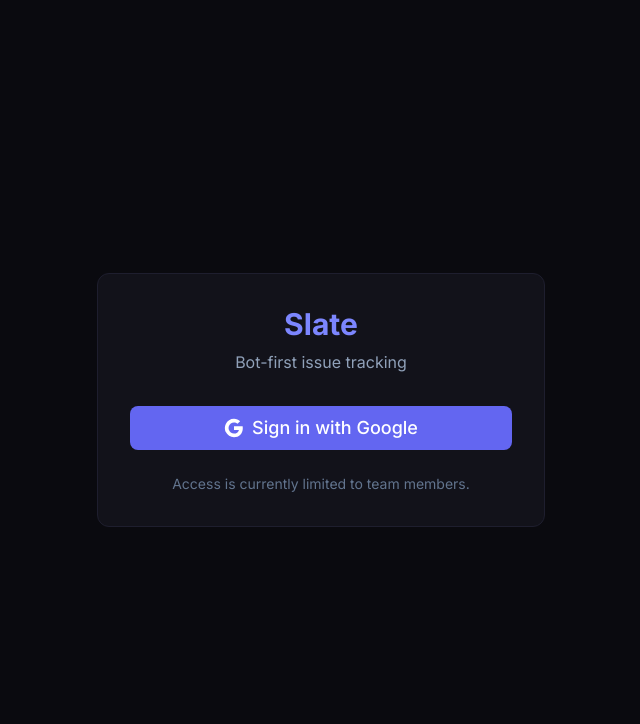
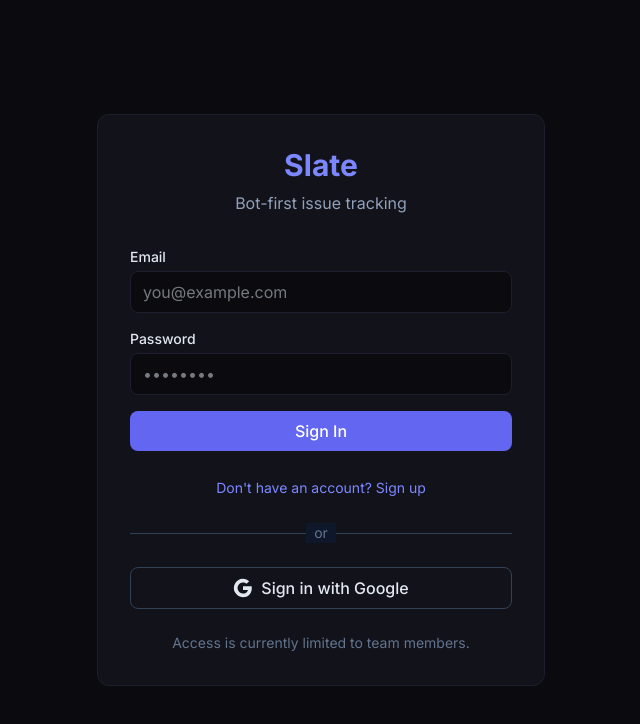
Before and after one commit to toolsbybuddy/slate, a Next.js app: page /login in a window 1280 px wide. Shown: the top 724 px of the page, without its empty margins (319-959 px from the left). Built offline with nearby package versions, Linux system fonts and the light colour scheme; no server answers.

Commit message:
Add email/password auth option to login page

```diff
--- a/src/app/login/page.tsx
+++ b/src/app/login/page.tsx
@@ -2,13 +2,55 @@
 
 import { createClient } from '@/lib/supabase/client'
 import { useState } from 'react'
+import { useRouter } from 'next/navigation'
 
 export default function LoginPage() {
   const [loading, setLoading] = useState(false)
+  const [email, setEmail] = useState('')
+  const [password, setPassword] = useState('')
+  const [isSignUp, setIsSignUp] = useState(false)
+  const [error, setError] = useState<string | null>(null)
+  const [message, setMessage] = useState<string | null>(null)
+
+  const router = useRouter()
   const supabase = createClient()
+
+  const handleEmailAuth = async (e: React.FormEvent) => {
+    e.preventDefault()
+    setError(null)
+    setMessage(null)
+    setLoading(true)
+
+    try {
+      if (isSignUp) {
+        const { error } = await supabase.auth.signUp({
+          email,
+          password,
+          options: {
+            emailRedirectTo: `${window.location.origin}/auth/callback`,
+          },
+        })
+        if (error) throw error
+        setMessage('Check your email for a confirmation link!')
+      } else {
+        const { error } = await supabase.auth.signInWithPassword({
+          email,
+          password,
+        })
+        if (error) throw error
+        router.push('/')
+        router.refresh()
+      }
+    } catch (err) {
+      setError(err instanceof Error ? err.message : 'Authentication failed')
+    } finally {
+      setLoading(false)
+    }
+  }
 
   const handleGoogleLogin = async () => {
     setLoading(true)
+    setError(null)
     try {
       const { error } = await supabase.auth.signInWithOAuth({
         provider: 'google',
@@ -17,31 +59,105 @@
         },
       })
       if (error) throw error
-    } catch (error) {
-      console.error('Login error:', error)
+    } catch (err) {
+      setError(err instanceof Error ? err.message : 'Google login failed')
       setLoading(false)
     }
   }
 
   return (
     <div className="min-h-screen flex items-center justify-center px-4">
-      <div className="card p-8 w-full max-w-md text-center">
-        <div className="mb-8">
+      <div className="card p-8 w-full max-w-md">
+        <div className="text-center mb-8">
           <h1 className="text-3xl font-bold mb-2">
             <span className="text-indigo-400">Slate</span>
           </h1>
           <p className="text-slate-400">Bot-first issue tracking</p>
         </div>
 
+        {/* Email/Password Form */}
+        <form onSubmit={handleEmailAuth} className="space-y-4 mb-6">
+          <div>
+            <label htmlFor="email" className="block text-sm font-medium mb-1">
+              Email
+            </label>
+            <input
+              id="email"
+              type="email"
+              value={email}
+              onChange={(e) => setEmail(e.target.value)}
+              placeholder="you@example.com"
+              className="input"
+              required
+            />
+          </div>
+
+          <div>
+            <label htmlFor="password" className="block text-sm font-medium mb-1">
+              Password
+            </label>
+            <input
+              id="password"
+              type="password"
+              value={password}
+              onChange={(e) => setPassword(e.target.value)}
+              placeholder="••••••••"
+              className="input"
+              required
+              minLength={6}
+            />
+          </div>
+
+          {error && (
+            <div className="p-3 bg-red-500/10 border border-red-500/30 rounded-lg text-red-400 text-sm">
+              {error}
+            </div>
+          )}
+
+          {message && (
+            <div className="p-3 bg-green-500/10 border border-green-500/30 rounded-lg text-green-400 text-sm">
+              {message}
+            </div>
+          )}
+
+          <button
+            type="submit"
+            disabled={loading}
+            className="btn btn-primary w-full py-3"
+          >
+            {loading ? 'Loading...' : isSignUp ? 'Sign Up' : 'Sign In'}
+          </button>
+        </form>
+
+        <div className="text-center mb-6">
+          <button
+            onClick={() => {
+              setIsSignUp(!isSignUp)
+              setError(null)
+              setMessage(null)
+            }}
+            className="text-sm text-indigo-400 hover:text-indigo-300"
+          >
+            {isSignUp ? 'Already have an account? Sign in' : "Don't have an account? Sign up"}
+          </button>
+        </div>
+
+        {/* Divider */}
+        <div className="relative mb-6">
+          <div className="absolute inset-0 flex items-center">
+            <div className="w-full border-t border-slate-700" />
+          </div>
+          <div className="relative flex justify-center text-sm">
+            <span className="px-2 bg-slate-900 text-slate-500">or</span>
+          </div>
+        </div>
+
+        {/* Google OAuth */}
         <button
           onClick={handleGoogleLogin}
           disabled={loading}
-          className="btn btn-primary w-full py-3 text-lg"
+          className="btn btn-ghost w-full py-3 border border-slate-700 hover:border-slate-600"
         >
-          {loading ? (
-            <span>Signing in...</span>
-          ) : (
-            <>
           <svg className="w-5 h-5" viewBox="0 0 24 24">
             <path
               fill="currentColor"
@@ -61,11 +177,9 @@
             />
           </svg>
           Sign in with Google
-            </>
-          )}
         </button>
 
-        <p className="mt-6 text-sm text-slate-500">
+        <p className="mt-6 text-center text-sm text-slate-500">
           Access is currently limited to team members.
         </p>
       </div>
```
Lines whose indentation alone changed are shown as unchanged.
